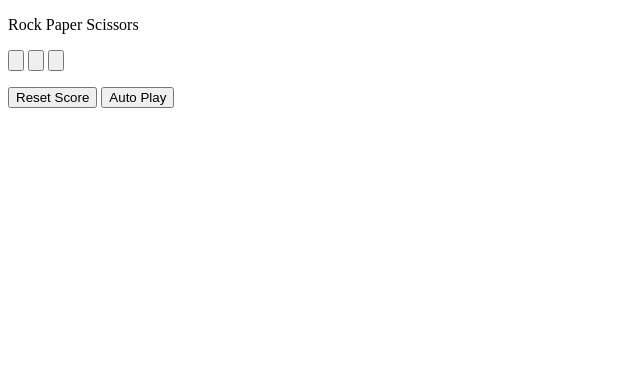
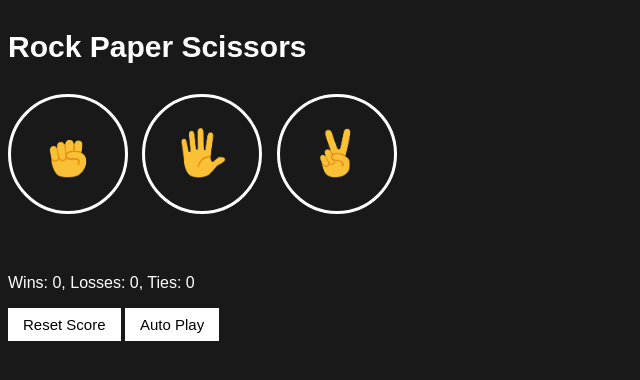
Before and after one commit to codecaptain139/rock-paper-scissors, a plain HTML site: page 12-rock-paper-scissors.html in a window 1280 px wide. Shown: the whole page, without its empty margins (0-640 px from the left). Drawn offline with Linux system fonts and the light colour scheme; the site is published under a folder, as on GitHub Pages, so addresses that start at the root find nothing.

Commit message:
Fixed relative paths for GitHub Pages

```diff
--- a/12-rock-paper-scissors.html
+++ b/12-rock-paper-scissors.html
@@ -4,21 +4,21 @@
   <meta charset="UTF-8">
   <meta name="viewport" content="width=device-width, initial-scale=1.0">
   <title>Rock Paper Scissors</title>
-  <link rel="stylesheet" href="/styles/12-rock-paper-scissors.css">
+  <link rel="stylesheet" href="styles/12-rock-paper-scissors.css">
 </head>
 <body>
   <p class="title">Rock Paper Scissors</p>
 
   <button class="move-button js-rock-button">
-    <img src="/images/rock-emoji.png" class="move-icon" alt="">
+    <img src="images/rock-emoji.png" class="move-icon" alt="">
   </button>
 
   <button class="move-button js-paper-button">
-    <img src="/images/paper-emoji.png" class="move-icon" alt="">
+    <img src="images/paper-emoji.png" class="move-icon" alt="">
   </button>
 
   <button class="move-button js-scissors-button">
-    <img src="/images/scissors-emoji.png" class="move-icon" alt="">
+    <img src="images/scissors-emoji.png" class="move-icon" alt="">
   </button>
 
   <p class="js-result result"></p>
@@ -35,6 +35,6 @@
 
   <button class="auto-play-button" onclick="autoPlay();">Auto Play</button>
 
-  <script src="/scripts/12-rock-paper-scissors.js"></script>
+  <script src="scripts/12-rock-paper-scissors.js"></script>
 </body>
 </html>
```
